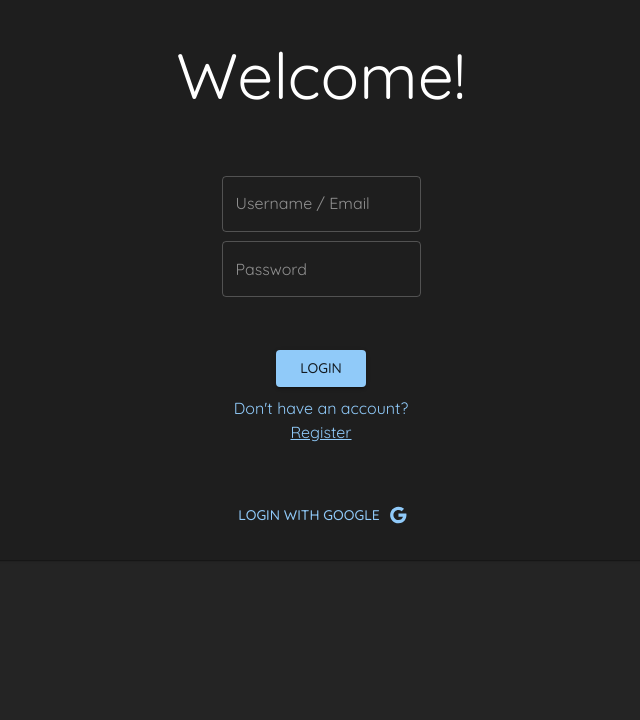
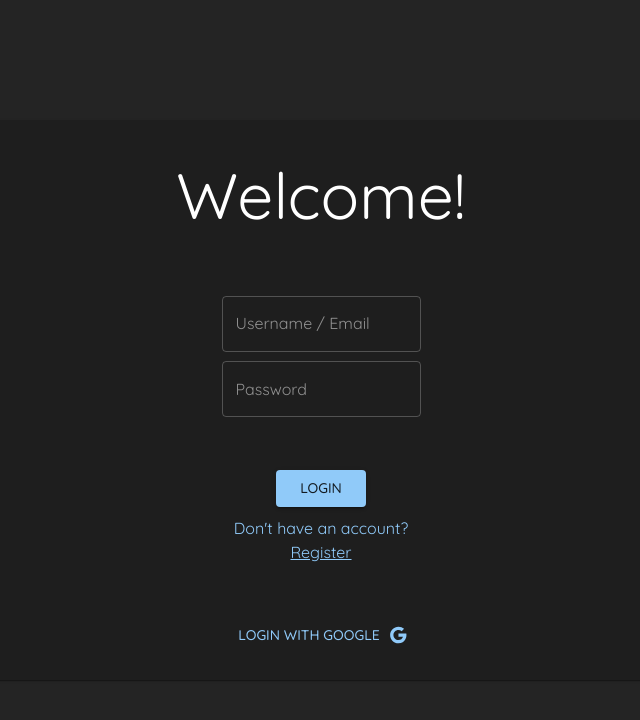
Before and after one commit to yarondlugin/michlala-web-project, a React (Vite) app in the folder client/: page /login in a window 1280 px wide. Shown: the top 720 px of the page, without its empty margins (319-959 px from the left). Built offline with nearby package versions, Linux system fonts and the light colour scheme; no server answers.

Commit message:
fix(css): set minheight to 100vh

```diff
--- a/client/src/components/PageBox.tsx
+++ b/client/src/components/PageBox.tsx
@@ -9,7 +9,7 @@ export const PageBox = ({ children, sx }: Props) => {
     return (
         <Box
             id='page-box'
-            sx={{ display: 'flex', flexDirection: 'column', minHeight: '100%', width: '100%', placeItems: 'center', ...sx }}
+            sx={{ display: 'flex', flexDirection: 'column', minHeight: '100vh', width: '100%', placeItems: 'center', ...sx }}
         >
             {children}
         </Box>
--- a/client/src/routes/__root.tsx
+++ b/client/src/routes/__root.tsx
@@ -18,7 +18,7 @@ const queryClient = new QueryClient();
 
 export const Route = createRootRoute({
     component: () => (
-        <Box id='root-box' sx={{ display: 'flex', flexDirection: 'column', minHeight: '100%' }}>
+        <Box id='root-box' sx={{ display: 'flex', flexDirection: 'column', minHeight: '100vh' }}>
             <ThemeProvider theme={darkTheme}>
                 <CssBaseline />
                 <QueryClientProvider client={queryClient}>
```
